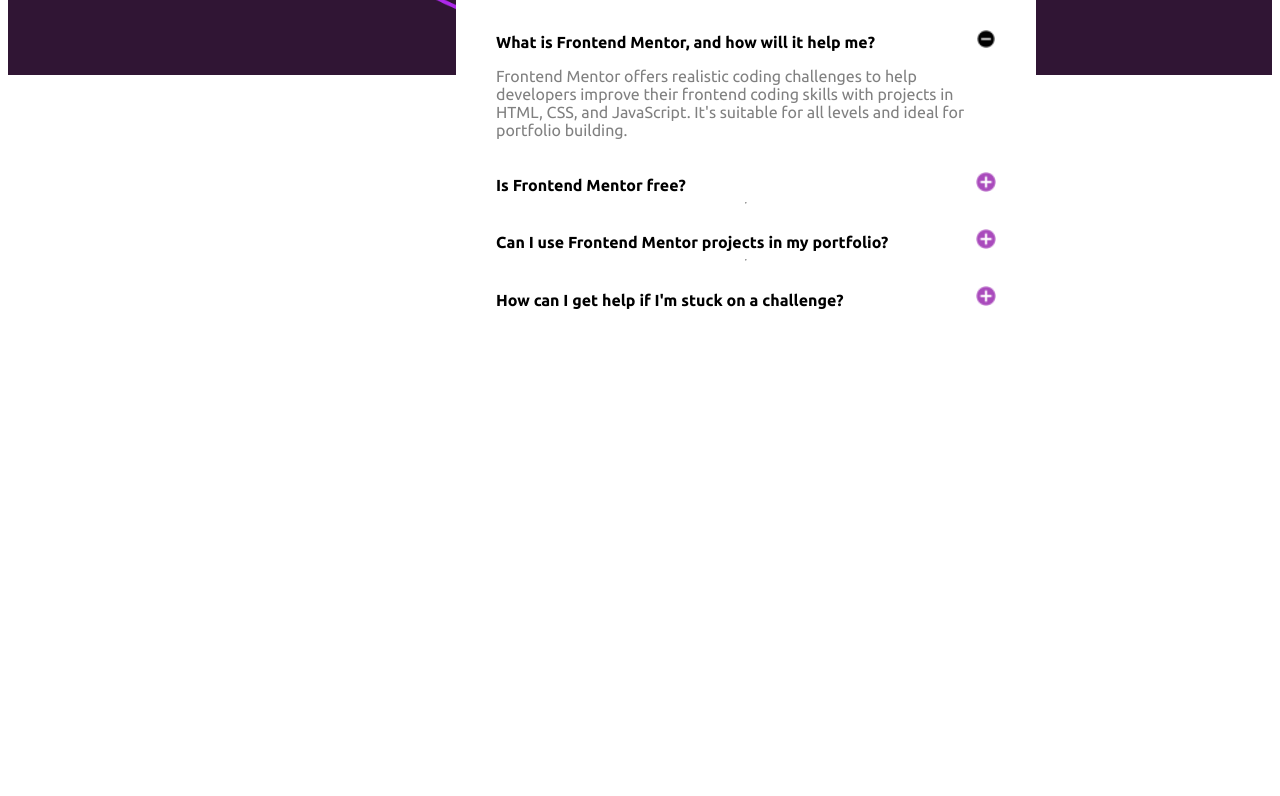
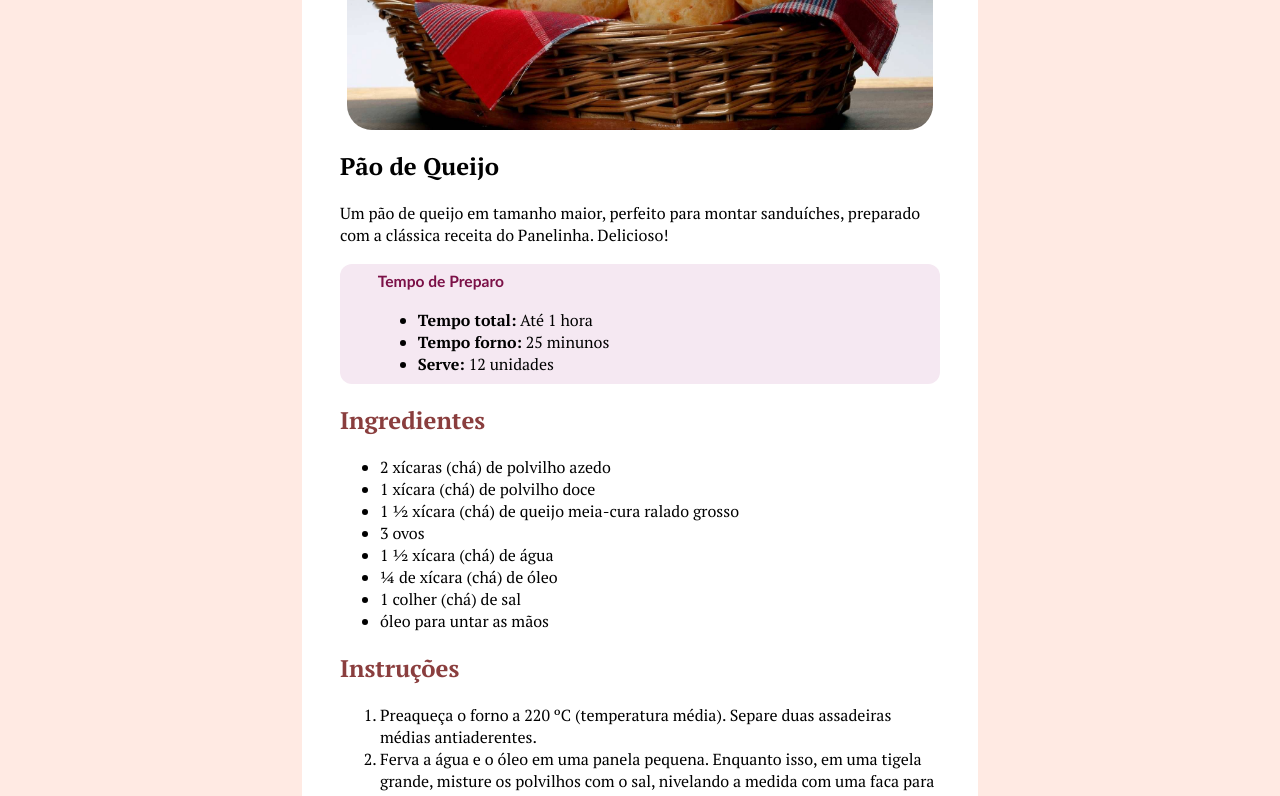
Before and after one commit to EduardaClaro/Dev_proj, a plain HTML site: page index.html in a window 1280 px wide. Shown: the part 328-1124 px from the top of the page. Before the commit the page ends 800 px from the top, so only its background shows below. Drawn offline with Linux system fonts and the light colour scheme.

Commit message:
:lipstick: feat: revenue_

```diff
--- a/index.html
+++ b/index.html
@@ -3,35 +3,80 @@
 <head>
     <meta charset="UTF-8">
     <meta name="viewport" content="width=device-width, initial-scale=1.0">
+    <title>Receita</title>
     <link rel="stylesheet" href="style.css">
-    <link rel="preconnect" href="https://fonts.googleapis.com">
-<link rel="preconnect" href="https://fonts.gstatic.com" crossorigin>
-<link href="https://fonts.googleapis.com/css2?family=Roboto:ital,wght@0,100..900;1,100..900&family=Ubuntu:ital,wght@0,300;0,400;0,500;0,700;1,300;1,400;1,500;1,700&display=swap" rel="stylesheet">
-    <title>FAQ</title>
 </head>
 <body>
-    <img class="b" src="img_.png"></img>
 
-    <div class="container">
-        <div class="titulo">
-            <img src="brilhar.png" style="width: 70px; height: 70px; margin-top: 15px; margin-right: 20px;">
-            <h1>FAQs</h1>
-        </div>
-        <div class="titulomenor">
-            <h4>What is Frontend Mentor, and how will it help me?</h4>
-            <img id="imagem" src="menos.png">
-        </div>
-        <p style="color: grey;">Frontend Mentor offers realistic coding challenges to help developers improve their frontend coding skills with projects in HTML, CSS, and JavaScript. It's suitable for all levels and ideal for portfolio building.</p>
-        <div class="titulomenor">
-            <h4>Is Frontend Mentor free?</h4>
-            <img id="imagem" src="add.png">
-        </div>
-        <hr>
-        <div class="titulomenor">
-            <h4>Can I use Frontend Mentor projects in my portfolio?</h4>
-            <img id="imagem" src="add.png">
-        </div>
-        <hr>
-        <div class="titulomenor">
-            <h4>How can I get help if I'm stuck on a challenge?</h4>
-            <img id="imagem" src="add.png">
+    <section class="container-geral">
+        <img style="height: 330px;" src="png_queijo.jpg">
+        <h1>Pão de Queijo</h1>
+        <p>
+            Um pão de queijo em tamanho maior, perfeito para montar sanduíches,
+            preparado com a clássica receita do Panelinha. Delicioso!
+        </p>
+
+    <div class="container-infor">
+        <h3 style="color: rgb(123, 16, 71);"><sub>Tempo de Preparo</sub></h3>
+        <ul>
+            <li><b>Tempo total:</b>  Até 1 hora</li>
+            <li><b>Tempo forno:</b> 25 minunos</li>
+            <li><b>Serve:</b> 12 unidades</li>
+        </ul>
+
+    </div>
+
+        <h2>Ingredientes</h2>
+        <ul>
+            <li>2 xícaras (chá) de polvilho azedo</li>
+            <li>1 xícara (chá) de polvilho doce</li>
+            <li>1 ½ xícara (chá) de queijo meia-cura ralado grosso</li>
+            <li>3 ovos</li>
+            <li>1 ½ xícara (chá) de água</li>
+            <li>¼ de xícara (chá) de óleo</li>
+            <li>1 colher (chá) de sal</li>
+            <li>óleo para untar as mãos</li>
+        </ul>
+
+        <h2>Instruções</h2>
+        <ol>
+            <li>Preaqueça o forno a 220 ºC (temperatura média).
+                Separe duas assadeiras médias antiaderentes.</li>
+            <li>Ferva a água e o óleo em uma panela pequena. Enquanto isso, em uma tigela grande,
+                misture os polvilhos com o sal, nivelando a medida com uma faca para precisão.</li>
+            <li>Despeje a mistura fervente de água e óleo sobre o polvilho, mexendo bem até incorporar.
+                Deixe a massa amornar antes de adicionar os ovos e o queijo para evitar que cozinhem antes da hora.</li>
+            <li>Quando a massa amornar, adicione o queijo e misture bem com as mãos, pois fica mais pesada.</li>
+            <li>Adicione os ovos um a um, misturando bem até incorporar completamente. A massa ficará rústica e pegajosa, mas homogênea.</li>
+            <li>Raspe a massa das mãos, lave e seque-as. Unte as mãos com óleo, modele porções de ⅓ de xícara em bolas e distribua na assadeira,
+                deixando espaço entre elas.</li>
+            <li>Asse por 30 minutos ou até dourar. Retire do forno e sirva.</li>
+        </ol>
+
+        <h2>Informação Nutricional</h2>
+            <p>
+                A tabela nutricional do pão de queijo pode variar conforme os ingredientes usados.
+            </p>
+
+        <table>
+            <tr>
+                <td>Calorias</td>
+                <td class="A">363 kcal</td>
+            </tr>
+            <tr>
+                <td>Proteína</td>
+                <td class="B">8,5g</td>
+            </tr>
+            <tr>
+                <td>Gordura</td>
+                <td class="C">24,6g</td>
+            </tr>
+            <tr>
+                <td>Sódio</td>
+                <td class="D">388mg</td>
+            </tr>
+        </table>
+
+    </section>
+</body>
+</html>
--- a/style.css
+++ b/style.css
@@ -1,56 +1,84 @@
-body{
-    align-items: center;
-    font-family: "Ubuntu", sans-serif;
-}
+@import url('https://fonts.googleapis.com/css2?family=PT+Serif:ital,wght@0,400;0,700;1,400;1,700&display=swap');
 
-.b{
-    background-size: cover;
-    position: relative;
-    display: flex;
-    margin-top: -5px;
-    flex-direction: column;
-    width: 100%;
-    height: 400px;
-}
-
-.container{
-    height: 500px;
-    width: 500px;
-    display: flex;
-    flex-direction: column;
-    position: absolute;
-    z-index: 2;
-    background-color: white;
-    border-radius: 10px;
-    top: 30%;
-    padding-left: 40px;
-    padding-right: 40px;
-    margin-left: 35%;
-    margin-right: 30%;
-}
-
-.ubuntu-bold {
-    font-family: "Ubuntu", sans-serif;
+.container-geral > h1{
+    font-family: "PT Serif", serif;
     font-weight: 700;
     font-style: normal;
 }
-h1{
-    font-size: 40px;
+
+.container-geral > p{
+    font-family: "PT Serif", serif;
+    font-weight: 400;
+    font-style: normal;
 }
-h4{
-    margin-bottom: 0;
+
+.container-geral{
+    padding: 10mm;
+    background-color: white;
+    margin-left: 290px;
+    margin-right: 290px;
+    border: 2px;
+    border-radius: 35px;
+    width: 600px;
+    height: 1450px;
+    margin: 90px auto;
 }
-.titulomenor{
-    display: flex;
-    flex-direction: row;
-    justify-content: space-between;
+
+.container-infor{
+    background-color: #f5e8f2;
+    border-radius: 12px;
+    border: 2px;
+    height: 120px;
+    text-align: auto;
+    font-family: 'Gill Sans', 'Gill Sans MT', Calibri, 'Trebuchet MS', sans-serif;
+    padding-left: 10mm;
 }
-.titulo{
-    display: flex;
-    flex-direction: row;
+
+.container-infor > h3{
+    font-family: 'Gill Sans', 'Gill Sans MT', Calibri, 'Trebuchet MS', sans-serif;
 }
-#imagem{
-    margin-top: 17px;
-    width: 20px;
-    height: 20px;
+
+body{
+    background-color: #FFEAE3;
 }
+
+img {
+    border-radius: 25px;
+    display: block;
+    margin-left: auto;
+    margin-right: auto;
+}
+
+ul{
+    font-family: "PT Serif", serif;
+    font-weight: 400;
+    font-style: normal;
+}
+
+ol{
+    font-family: "PT Serif", serif;
+    font-weight: 400;
+    font-style: normal;
+}
+
+.container-geral > h2{
+    font-family: "PT Serif", serif;
+    font-weight: 700;
+    font-style: normal;
+    color: #8a3e3e;
+}
+
+table{
+    width: 90%;
+    font-weight: 400;
+}
+
+.A, .B, .C, .D{
+    color: #8a3e3e;
+    font-weight: 600;
+}
+
+td{
+    font-size: larger;
+    height: 27px;
+}
```
Also changed, not shown: png_queijo.jpg (added).
